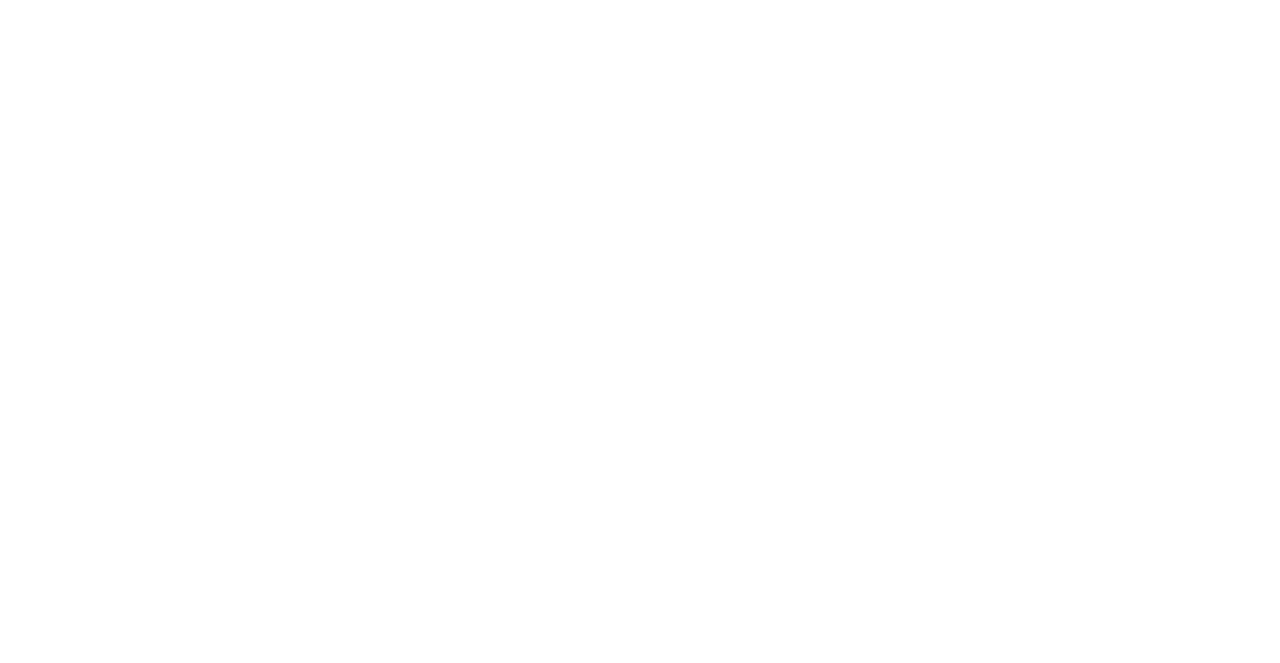
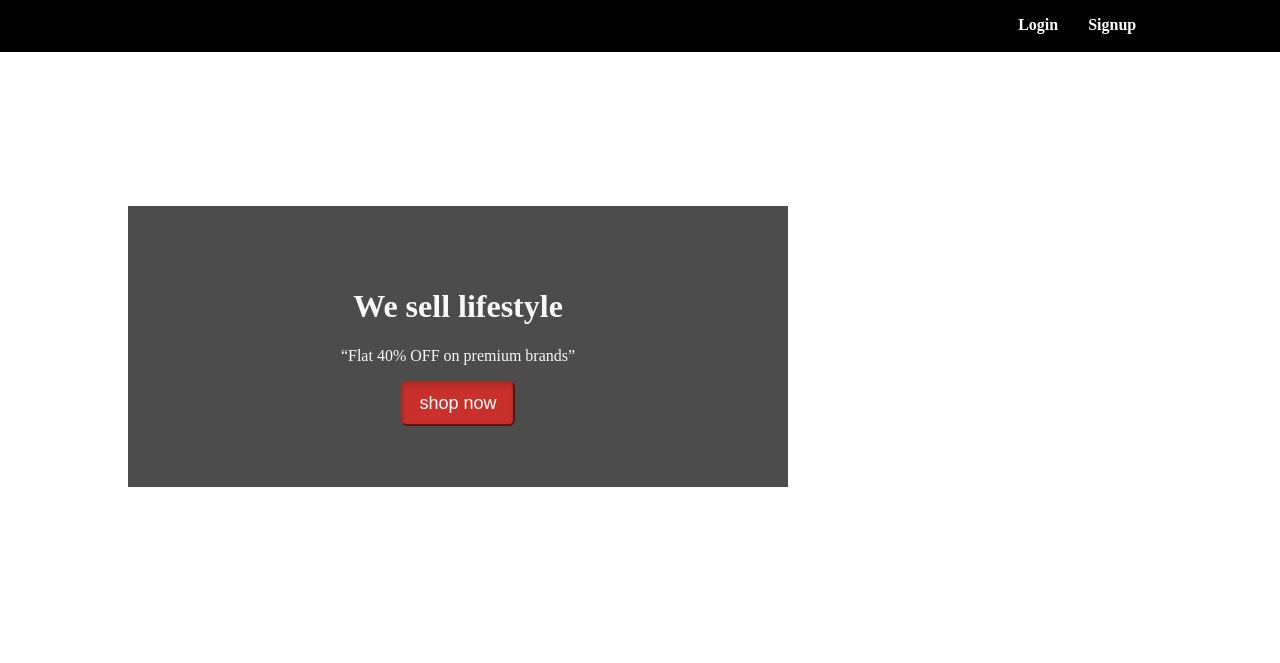
Before and after one commit to preeti999/Template, a plain HTML site: page Tamplet-2/index.html in a window 1280 px wide. Drawn offline with Linux system fonts and the light colour scheme.

Commit message:
initial commit

```diff
--- a/Tamplet-2/index.html
+++ b/Tamplet-2/index.html
@@ -1,12 +1,33 @@
 <!DOCTYPE html>
-<html lang="en">
 <head>
-    <meta charset="UTF-8">
-    <meta http-equiv="X-UA-Compatible" content="IE=edge">
-    <meta name="viewport" content="width=device-width, initial-scale=1.0">
-    <title>Life style store</title>
+<!---- The page has a title Lifestyle Store-->
+<title>Lifestyle Store</title>
+<!---- External css file index.css placed in the folder css is linked-->
+<link rel="stylesheet" href="style.css">
 </head>
 <body>
+    <div class="header">
+        <div class="inner-header">
+            <div class="logo">
+                <h1>Lifestyle store</h1>
+            </div>
+            <div class=" header-link">Signup</div>
+            <div class=" header-link">Login</div>
+        </div>
+    </div>
 
+    <div class="content">
+        <div class="banner-image">
+            <div class="inner-bannerimage">
+                <div class="banner_content">
+                    <h1>We sell lifestyle</h1>
+                    <p>“Flat 40% OFF on premium brands”</p>
+                    <button class="bottom">shop now</button>
+                </div>
+            </div>
+
+        </div>
+
+    </div>
 </body>
 </html>
--- a/Tamplet-2/style.css
+++ b/Tamplet-2/style.css
@@ -1,10 +1,71 @@
 body {
-    width: 100%;
-    height: 100%;
-    margin: 0;
+  width: 100%;
+  height: 100%;
+  margin: 0;
 }
 a {
   text-decoration: none;
   background-color: transparent;
   color: #ededed;
 }
+.header {
+  background-color: #000;
+  color: #fff;
+  border-color: #080808;
+  min-height: 50px;
+  border: 1px solid transparent;
+}
+
+.inner-header {
+  width: 80%;
+  margin: auto;
+}
+.logo {
+  float: left;
+  height: 50px;
+  padding: 15px;
+  font-size: 20px;
+  font-weight: bold;
+}
+.header-link {
+  float: right;
+  font-size: 14px;
+  height: 50px;
+  padding: 15px 15px;
+  font-size: 16px;
+  font-weight: bold;
+}
+.content {
+  min-height: 600px;
+}
+.banner-image {
+  padding-bottom: 50px;
+  margin-bottom: 20px;
+  text-align: center;
+  color: #f8f8f8;
+  background: url(image_name) no-repeat center;
+  background-size: cover;
+}
+.inner-bannerimage {
+  padding-top: 12%;
+  width: 80%;
+  margin: auto;
+}
+.banner_content {
+  position: relative;
+  padding-top: 6%;
+  padding-bottom: 6%;
+  overflow: hidden;
+  margin-bottom: 12%;
+  background-color: rgba(0, 0, 0, 0.7);
+  max-width: 660px;
+}
+.bottom {
+  color: #fff;
+  background-color: #c9302c;
+  border-color: #ac2925;
+  box-shadow: inset 0 3px 5px rgba(0, 0, 0, 0.125);
+  padding: 10px 16px;
+  font-size: 18px;
+  border-radius: 6px;
+}
```
